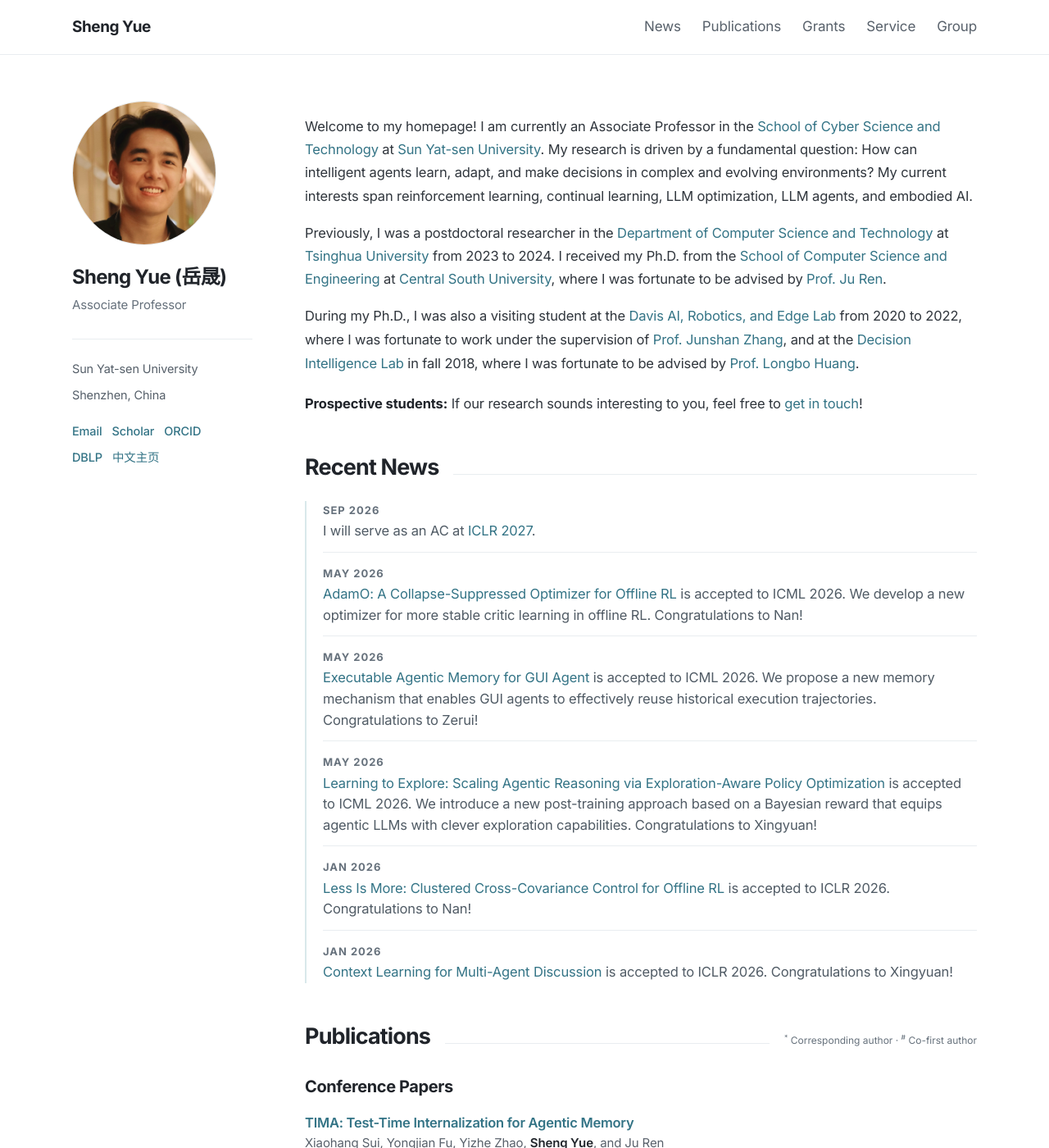
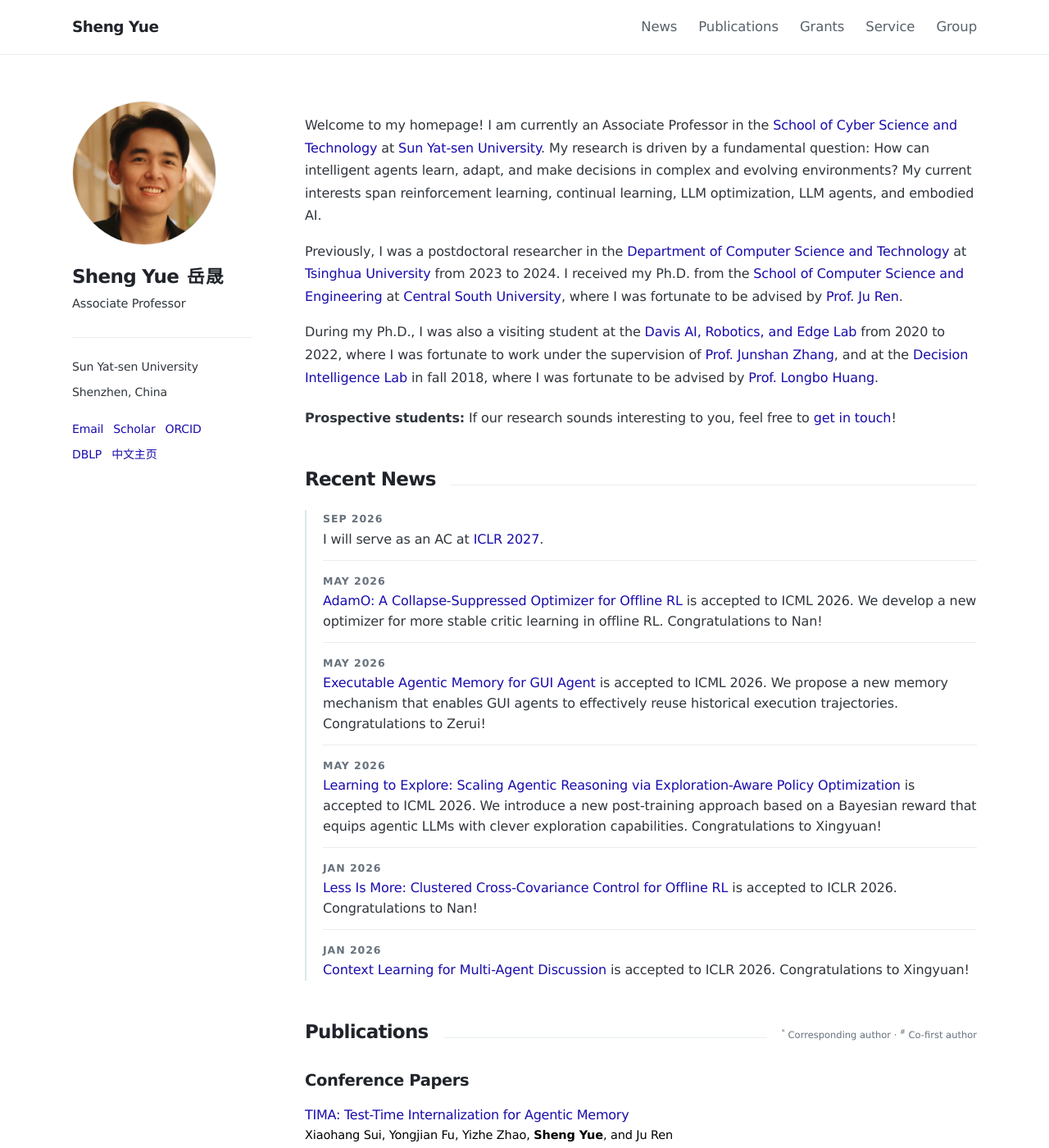
Before and after one commit to shaunyue/shaunyue.github.io, a Jekyll site: the page built from _pages/homepage.md, in a window 1280 px wide and 1400 px high. Shown: the whole window at 82% size. Built offline with Jekyll 4.4.1, drawn with Linux system fonts in a browser that asks for light colours.

Commit message:
Update homepage

```diff
--- a/_config.yml
+++ b/_config.yml
@@ -8,7 +8,8 @@ locale: "en-US"
 
 author:
   avatar: "avatar.png"
-  name: "Sheng Yue (岳晟)"
+  name: "Sheng Yue"
+  name_zh: "岳晟"
   role: "Associate Professor"
   institution: "Sun Yat-sen University"
   location: "Shenzhen, China"
--- a/_layouts/default.html
+++ b/_layouts/default.html
@@ -7,9 +7,6 @@
   <meta name="description" content="{{ site.description | escape }}">
   <link rel="canonical" href="{{ page.url | absolute_url }}">
   <link rel="icon" href="{{ '/images/favicon.ico' | relative_url }}">
-  <link rel="preconnect" href="https://fonts.googleapis.com">
-  <link rel="preconnect" href="https://fonts.gstatic.com" crossorigin>
-  <link href="https://fonts.googleapis.com/css2?family=Inter:wght@400;500;600;700&display=swap" rel="stylesheet">
   <link rel="stylesheet" href="{{ '/assets/css/main.css' | relative_url }}?v={{ site.time | date: '%s' }}">
 </head>
 <body id="top">
@@ -29,7 +26,7 @@
       {% assign avatar_path = site.author.avatar | prepend: '/images/' %}
       <div class="avatar-wrap"><img src="{{ avatar_path | relative_url }}" alt="Portrait of {{ site.name | escape }}" width="176" height="176"></div>
       <div class="profile-heading">
-        <h1 class="name">{% if page.english_only %}{{ site.name | escape }}{% else %}{{ site.author.name | escape }}{% endif %}</h1>
+        <h1 class="name">{% if page.english_only %}{{ site.name | escape }}{% else %}{{ site.author.name | escape }} <span class="name-cn" lang="zh-Hans">{{ site.author.name_zh | escape }}</span>{% endif %}</h1>
         <p class="role">{{ site.author.role | escape }}</p>
       </div>
       <div class="meta">
--- a/assets/css/main.css
+++ b/assets/css/main.css
@@ -4,8 +4,8 @@
   --muted: #66717c;
   --soft: #f6f9fa;
   --border: #e9edf0;
-  --accent: #347486;
-  --accent-dark: #245866;
+  --accent: #1a0dab;
+  --accent-dark: #1a0dab;
 }
 
 * { box-sizing: border-box; }
@@ -14,14 +14,14 @@ body {
   margin: 0;
   background: #fff;
   color: var(--text);
-  font: 400 16.5px/1.72 Inter, -apple-system, BlinkMacSystemFont, "Segoe UI", "PingFang SC", "Noto Sans SC", "Microsoft YaHei", sans-serif;
+  font: 400 16px/1.72 "Verdana", Helvetica, Arial, -apple-system, BlinkMacSystemFont, "Segoe UI", "PingFang SC", "Noto Sans SC", "Microsoft YaHei", sans-serif;
   letter-spacing: -.008em;
   -webkit-font-smoothing: antialiased;
 }
 a {
   color: var(--accent);
   text-decoration: underline;
-  text-decoration-color: rgba(52, 116, 134, .3);
+  text-decoration-color: rgba(26, 13, 171, .3);
   text-decoration-thickness: 1px;
   text-underline-offset: 3px;
 }
@@ -58,7 +58,7 @@ a:focus-visible { outline: 2px solid var(--accent); outline-offset: 3px; }
 }
 .brand, .brand:visited {
   color: var(--heading);
-  font-size: 19px;
+  font-size: 18.5px;
   font-weight: 650;
   letter-spacing: -.025em;
   text-decoration: none;
@@ -74,7 +74,7 @@ a:focus-visible { outline: 2px solid var(--accent); outline-offset: 3px; }
 }
 .nav-links a, .nav-links a:visited {
   color: #58616b;
-  font-size: 17px;
+  font-size: 16.5px;
   font-weight: 400;
   text-decoration: none;
   white-space: nowrap;
@@ -109,23 +109,31 @@ a:focus-visible { outline: 2px solid var(--accent); outline-offset: 3px; }
 .name {
   margin: 0;
   color: var(--heading);
-  font-size: 24px;
+  font-size: 23px;
   line-height: 1.22;
   font-weight: 650;
   letter-spacing: -.03em;
 }
-.role { margin: 7px 0 0; color: var(--muted); font-size: 15px; }
+.name-cn {
+  display: inline-block;
+  margin-left: .12em;
+  font-family: "PingFang SC", "Noto Sans SC", "Microsoft YaHei", sans-serif;
+  font-size: .94em;
+  font-weight: inherit;
+  letter-spacing: .06em;
+}
+.role { margin: 7px 0 0; color: var(--text); font-size: 14.5px; }
 .meta {
   margin-top: 28px;
   padding-top: 24px;
   border-top: 1px solid var(--border);
-  color: #555f69;
-  font-size: 14.5px;
+  color: var(--text);
+  font-size: 14px;
   line-height: 1.65;
 }
 .meta p { margin: 0 0 8px; }
 .profile-links { display: flex; flex-wrap: wrap; gap: 7px 12px; margin-top: 20px; }
-.profile-links a { font-size: 14.5px; font-weight: 500; text-decoration: none; }
+.profile-links a { font-size: 14px; font-weight: 500; text-decoration: none; }
 .profile-link-pair { display: inline-flex; gap: 12px; white-space: nowrap; }
 
 .main { min-width: 0; }
@@ -136,14 +144,14 @@ a:focus-visible { outline: 2px solid var(--accent); outline-offset: 3px; }
   margin: 22px 0 36px;
   line-height: 1.5;
 }
-.student-note strong { color: var(--heading); font-weight: 650; }
+.student-note strong { font-weight: 650; }
 .main h2 {
   display: flex;
   align-items: baseline;
   gap: 18px;
   margin: 48px 0 24px;
   color: var(--heading);
-  font-size: 27px;
+  font-size: 23px;
   line-height: 1.25;
   font-weight: 650;
   letter-spacing: -.032em;
@@ -152,14 +160,14 @@ a:focus-visible { outline: 2px solid var(--accent); outline-offset: 3px; }
 .main h3 {
   margin: 42px 0 14px;
   color: var(--heading);
-  font-size: 20px;
+  font-size: 19.5px;
   font-weight: 650;
   letter-spacing: -.02em;
 }
 .main h4 {
   margin: 30px 0 10px;
-  color: var(--muted);
-  font-size: 13px;
+  color: var(--heading);
+  font-size: 12.5px;
   font-weight: 650;
   letter-spacing: .08em;
 }
@@ -169,7 +177,7 @@ a:focus-visible { outline: 2px solid var(--accent); outline-offset: 3px; }
   order: 2;
   margin-left: auto;
   color: var(--muted);
-  font-size: 12px;
+  font-size: 11.5px;
   line-height: 1.4;
   font-weight: 400;
   letter-spacing: 0;
@@ -188,7 +196,7 @@ a:focus-visible { outline: 2px solid var(--accent); outline-offset: 3px; }
 .news-list dt {
   margin: 0 0 2px;
   color: var(--muted);
-  font-size: 13px;
+  font-size: 12.5px;
   font-weight: 650;
   letter-spacing: .075em;
   text-transform: uppercase;
@@ -197,43 +205,43 @@ a:focus-visible { outline: 2px solid var(--accent); outline-offset: 3px; }
   margin: 0 0 14px;
   padding: 0 0 12px;
   border-bottom: 1px solid var(--border);
-  color: #505b65;
   line-height: 1.55;
 }
 .news-list dd:last-child { margin-bottom: 0; padding-bottom: 0; border-bottom: 0; }
-.news-list dd strong { color: var(--heading); font-weight: 600; }
+.news-list dd strong { font-weight: 600; }
 
 .publication-list { list-style: none; padding: 0 !important; }
 .publication-list > li {
+  color: #000;
   padding: 12px 0 14px;
-  color: #59616b;
-  font-size: 15px;
+  font-size: 14.5px;
   line-height: 1.6;
 }
 .publication-list > li:first-child { padding-top: 0; }
 .publication-list > li > strong:first-child {
   color: var(--heading);
-  font-size: 16.5px;
-  font-weight: 600;
+  font-size: 16px;
+  font-weight: 400;
   line-height: 1.55;
   letter-spacing: -.015em;
 }
 .publication-list > li > strong:first-child a { font-weight: inherit; }
-.publication-list > li > strong:not(:first-child) { color: var(--heading); font-weight: 600; }
+.publication-list > li > strong:not(:first-child),
+.publication-list > li > strong:not(:first-child) + sup { color: #000; font-weight: 600; }
 .publication-list > li > em:last-child { color: var(--muted); font-style: normal; }
-.publication-list > li > em:last-child strong { color: var(--accent); font-weight: 600; }
+.publication-list > li > em:last-child strong { color: var(--accent); font-weight: 400; }
 
 .grant-list { display: grid; grid-template-columns: max-content minmax(0, 1fr); column-gap: 22px; }
 .grant-list dt, .grant-list dd { padding: 17px 0; border-top: 1px solid var(--border); line-height: 1.6; }
 .grant-list dt:first-child, .grant-list dt:first-child + dd { padding-top: 0; border-top: 0; }
-.grant-list dt { color: var(--muted); font-size: 14.5px; font-weight: 600; line-height: 24px; letter-spacing: .045em; }
-.grant-list dd { margin: 0; color: var(--muted); font-size: 15px; }
-.grant-list dd > strong:first-child { color: var(--muted); font-weight: 600; line-height: 1.6; }
-.grant-list dd > strong:nth-of-type(2) { color: var(--heading); font-size: 16.5px; font-weight: 600; line-height: 1.5; }
+.grant-list dt { color: var(--muted); font-size: 14px; font-weight: 400; line-height: 23.2px; letter-spacing: .045em; }
+.grant-list dd { margin: 0; color: var(--muted); font-size: 14.5px; }
+.grant-list dd > strong:first-child { color: var(--muted); font-weight: 400; line-height: 1.6; }
+.grant-list dd > strong:nth-of-type(2) { color: var(--heading); font-size: 16px; font-weight: 400; line-height: 1.5; }
 .grant-list dd > em:last-child { font-style: normal; }
 
 .group-page-heading { margin-top: 0 !important; }
-.group-intro { margin: -8px 0 12px; color: var(--muted); font-size: 15px; }
+.group-intro { margin: -8px 0 12px; color: var(--muted); font-size: 14.5px; }
 .member-grid { display: grid; grid-template-columns: repeat(auto-fill, minmax(240px, 1fr)); gap: 22px 28px; }
 .member {
   display: grid;
@@ -244,10 +252,10 @@ a:focus-visible { outline: 2px solid var(--accent); outline-offset: 3px; }
   border-bottom: 1px solid var(--border);
 }
 .member-photo { width: 88px; height: 88px; border: 1px solid var(--border); border-radius: 8px; object-fit: cover; object-position: center 35%; background: var(--soft); }
-.member .member-name { margin: 0; color: var(--heading); font-size: 17px; font-weight: 600; line-height: 1.35; letter-spacing: 0; }
-.member-detail { margin: 5px 0 0; color: var(--muted); font-size: 14px; line-height: 1.5; }
+.member .member-name { margin: 0; color: var(--heading); font-size: 16.5px; font-weight: 600; line-height: 1.35; letter-spacing: 0; }
+.member-detail { margin: 5px 0 0; color: var(--muted); font-size: 13.5px; line-height: 1.5; }
 
-footer { max-width: 1180px; margin: 0 auto; padding: 0 24px 42px; color: var(--muted); font-size: 13px; }
+footer { max-width: 1180px; margin: 0 auto; padding: 0 24px 42px; color: var(--muted); font-size: 12.5px; }
 
 @media (max-width: 940px) {
   .layout { grid-template-columns: minmax(0, 1fr); gap: 34px; padding-top: 36px; }
@@ -269,19 +277,19 @@ footer { max-width: 1180px; margin: 0 auto; padding: 0 24px 42px; color: var(--m
 }
 @media (max-width: 720px) {
   html { scroll-padding-top: 160px; }
-  body { font-size: 16px; }
+  body { font-size: 15.5px; }
   .nav { min-height: 62px; padding: 12px 20px; gap: 8px 20px; }
   .layout { padding-left: 20px; padding-right: 20px; }
   .sidebar { grid-template-columns: 98px minmax(0, 1fr); column-gap: 18px; }
   .avatar-wrap { width: 98px; height: 98px; }
-  .name { font-size: 21px; }
-  .role { font-size: 14px; }
+  .name { font-size: 20px; }
+  .role { font-size: 13.5px; }
   .meta, .profile-links { grid-column: 1 / -1; }
   .grant-list { grid-template-columns: 1fr; }
   .grant-list dt { padding: 15px 0 0; border-top: 1px solid var(--border); }
   .grant-list dd { padding: 2px 0 16px; border-top: 0; }
   .member-grid { grid-template-columns: 1fr; }
   #publications .pub-legend { flex-basis: 100%; margin-left: 0; }
-  .main h2 { font-size: 24px; }
+  .main h2 { font-size: 20px; }
 }
 @media (prefers-reduced-motion: reduce) { html { scroll-behavior: auto; } }
```
Also changed, not shown: README.md (+2 -1 lines), images/name-zhao-mengfu.png (added).
